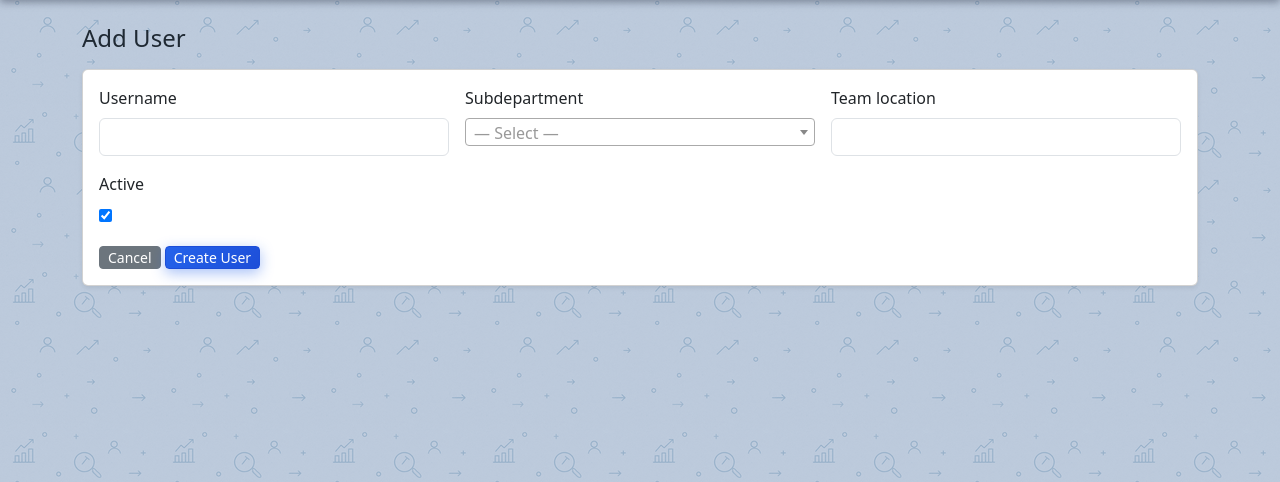
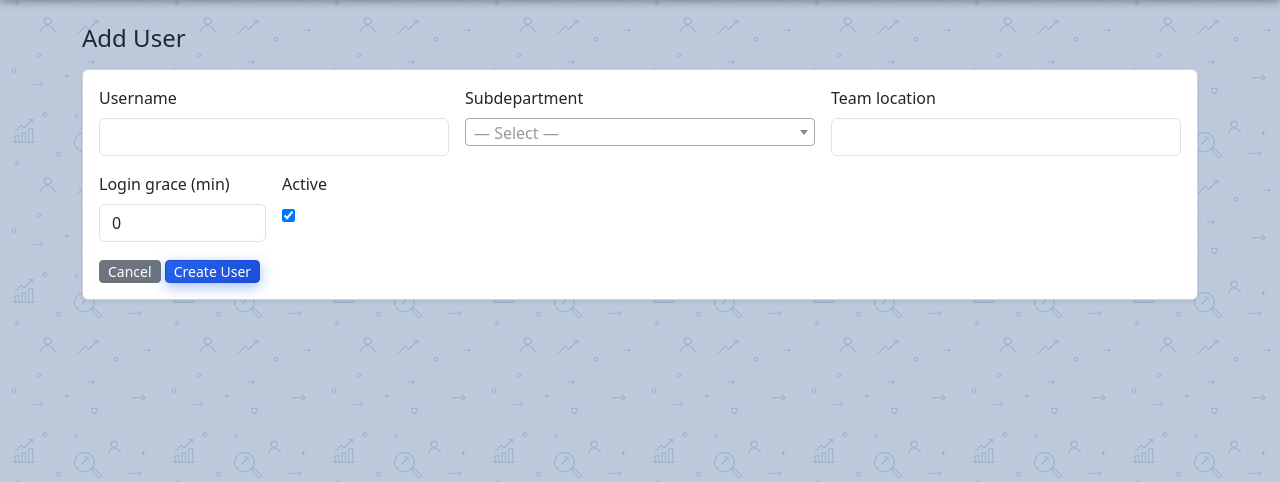
Before and after one commit to satmari/WipTracking, a Django app: page /planner/users/add/ in a window 1280 px wide. Shown: the part 56-538 px from the top of the page. Run offline with Django 5.2, Linux system fonts and the light colour scheme; the visitor is signed in with stand-in values (Sample User, id 1); data that the repository does not hold is empty; some libraries are stand-ins or nearby versions.

Commit message:
login grace period

```diff
--- a/core/admin.py
+++ b/core/admin.py
@@ -81,6 +81,7 @@ class TeamUserAdmin(UserAdmin):
         "username",
         "subdepartment",
         "team_location",
+        "login_grace_period",
         "groups_list",
         "is_staff",
         "is_active",
@@ -91,6 +92,7 @@ class TeamUserAdmin(UserAdmin):
     list_filter = (
         "subdepartment",
         "team_location",
+        "login_grace_period",
         "is_staff",
         "is_active",
         "groups",
@@ -114,6 +116,7 @@ class TeamUserAdmin(UserAdmin):
                     "last_name",
                     "subdepartment",
                     "team_location",
+                    "login_grace_period",
                 )
             },
         ),
@@ -142,6 +145,7 @@ class TeamUserAdmin(UserAdmin):
                     "username",
                     "subdepartment",
                     "team_location",
+                    "login_grace_period",
                     "password1",
                     "password2",
                     "is_active",
@@ -153,6 +157,8 @@ class TeamUserAdmin(UserAdmin):
             },
         ),
     )
+
+
 
     readonly_fields = ("created_at", "updated_at")
 
--- a/core/models.py
+++ b/core/models.py
@@ -60,6 +60,12 @@ class TeamUser(AbstractUser):
         null=True,
         blank=True,
         verbose_name="Team location",
+    )
+
+    login_grace_period = models.PositiveIntegerField(
+        default=0,
+        verbose_name="Login grace period (minutes)",
+        help_text="Allowed login delay in minutes"
     )
 
     created_at = models.DateTimeField(auto_now_add=True)
--- a/planners/templates/planners/declaration_list.html
+++ b/planners/templates/planners/declaration_list.html
@@ -16,7 +16,7 @@
         </button>
         <ul class="dropdown-menu dropdown-menu-end">
           <li><a class="dropdown-item" href="{% url 'planners:declaration_wizard' %}">Wizard (step-by-step)</a></li>
-          <li><a class="dropdown-item" href="{% url 'planners:declaration_add' %}">Classic single-form</a></li>
+<!--          <li><a class="dropdown-item" href="{% url 'planners:declaration_add' %}">Classic single-form</a></li>-->
         </ul>
       </div>
     </div>
--- a/planners/templates/planners/user_form.html
+++ b/planners/templates/planners/user_form.html
@@ -35,6 +35,11 @@
         </div>
 
         <div class="col-md-2">
+          <label class="form-label">Login grace (min)</label>
+          {{ form.login_grace_period|add_class:"form-control" }}
+        </div>
+
+        <div class="col-md-2">
           <label class="form-label">Active</label><br>
           {{ form.is_active }}
         </div>
--- a/planners/templates/planners/user_list.html
+++ b/planners/templates/planners/user_list.html
@@ -21,6 +21,7 @@
             <th>Username</th>
             <th>Name</th>
             <th>Subdepartment</th>
+            <th>Login grace (min)</th>
             <th>Team Location</th>
             <th>Active</th>
             <th>Created</th>
@@ -35,6 +36,7 @@
             <td>{{ u.username }}</td>
             <td>{{ u.first_name }} {{ u.last_name }}</td>
             <td>{{ u.subdepartment }}</td>
+            <td>{{ u.login_grace_period }}</td>
             <td>{{ u.team_location|default:"-" }}</td>
             <td>
               {% if u.is_active %}
--- a/planners/views.py
+++ b/planners/views.py
@@ -330,7 +330,7 @@ class TeamUserListView(PlannerAccessMixin, ListView):
 
 class TeamUserCreateView(PlannerAccessMixin, CreateView):
     model = TeamUser
-    fields = ["username", "first_name", "last_name", "subdepartment", "team_location", "is_active"]
+    fields = ["username", "first_name", "last_name", "subdepartment", "team_location", "login_grace_period", "is_active"]
     template_name = "planners/user_form.html"
     success_url = reverse_lazy("planners:user_list")
 
@@ -356,7 +356,7 @@ class TeamUserCreateView(PlannerAccessMixin, CreateView):
 
 class TeamUserUpdateView(PlannerAccessMixin, UpdateView):
     model = TeamUser
-    fields = ["username", "first_name", "last_name", "subdepartment", "team_location", "is_active"]
+    fields = ["username", "first_name", "last_name", "subdepartment", "team_location", "login_grace_period", "is_active"]
     template_name = "planners/user_form.html"
     success_url = reverse_lazy("planners:user_list")
 
```
Also changed, not shown: teams/views.py (+29 -22 lines), core/migrations/0023_teamuser_login_grace_period.py (added).
